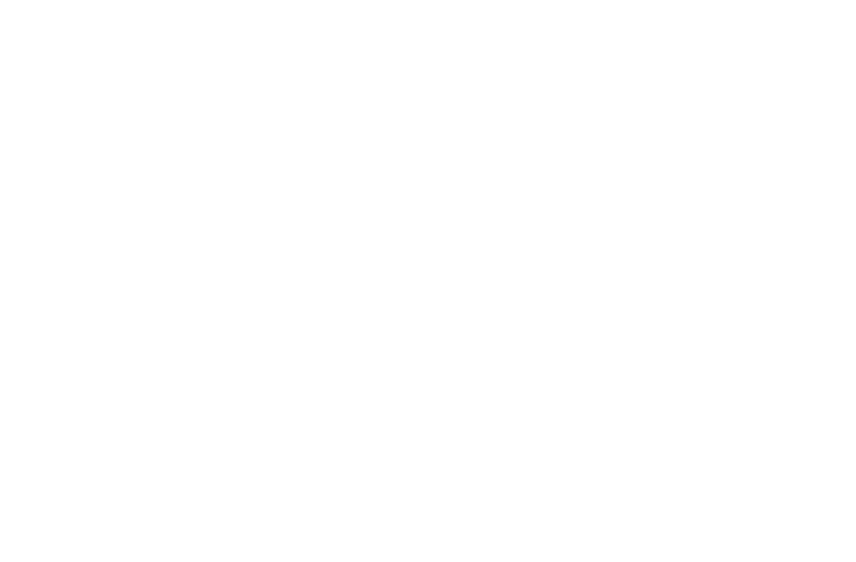
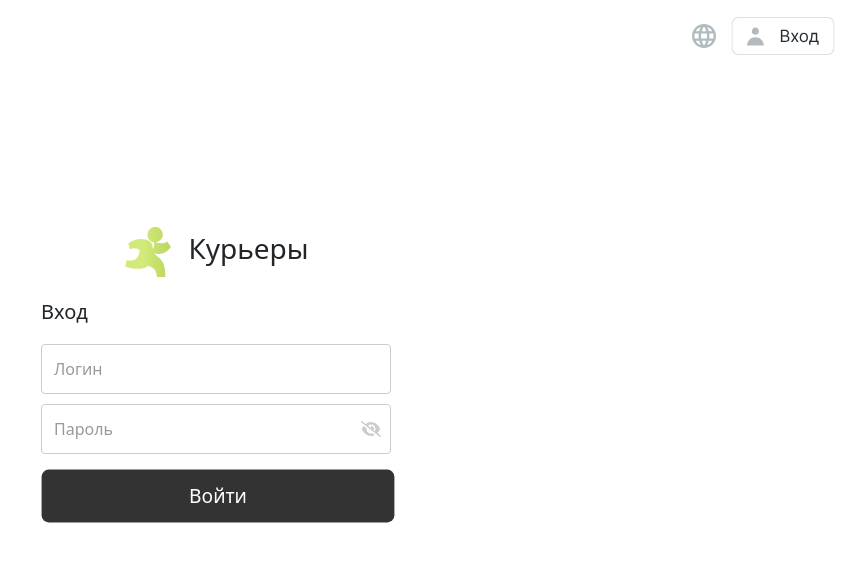
Before and after one commit to the1danie/DeliveryAppReact, a React (Vite) app: page / in a window 1280 px wide. Before the commit this address had no page. Shown: the top 562 px of the page, without its empty margins (424-1280 px from the left). Built offline with nearby package versions, Linux system fonts and the light colour scheme.

Commit message:
some change file

```diff
--- a/package.json
+++ b/package.json
@@ -10,7 +10,6 @@
     "preview": "vite preview"
   },
   "dependencies": {
-    "vite": "^5.3.1",
     "@fortawesome/fontawesome-svg-core": "^6.5.2",
     "@fortawesome/free-regular-svg-icons": "^6.5.2",
     "@fortawesome/free-solid-svg-icons": "^6.5.2",
@@ -29,6 +28,6 @@
     "eslint-plugin-react": "^7.34.2",
     "eslint-plugin-react-hooks": "^4.6.2",
     "eslint-plugin-react-refresh": "^0.4.7",
-    "vite": "^5.3.1"
+    "vite": "^5.3.4"
   }
 }
--- a/src/App.jsx
+++ b/src/App.jsx
@@ -13,7 +13,7 @@
     return (
         <Router>
             <Routes>
-                <Route exact path="/join" element={<HomePage />} />
+                <Route exact path="/" element={<HomePage />} />
                 <Route path="/join/confirmation" element={<ConfirmationPage />} />
                 <Route path="/join/generatepswd" element={<GeneratePassword />} />
                 <Route path="/users" element={<AllUsers />} />
```
Also changed, not shown: 1 other file (tests, documents, lock files or other folders).
